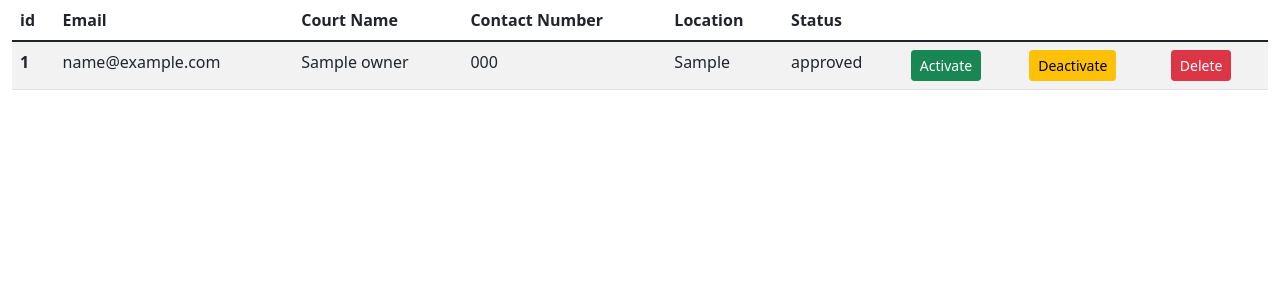
After one commit to mhdshahidak/projectturf, a Django app: page /adminlog/details in a window 1280 px wide. The commit adds this page. Shown: the top 300 px of the page. Run offline with Django 4.2, Linux system fonts and the light colour scheme; tables that the repository leaves empty hold one stand-in row (values such as "Sample post").

Commit message:
detail page

```diff
--- a/adminapp/templates/adminapp/admin_home.html
+++ b/adminapp/templates/adminapp/admin_home.html
@@ -11,6 +11,8 @@
 </head>
 <body>
     <a  class="btn btn-danger btn-sm" href="{% url 'adminapp:logout' %}" style="margin-left: 30px; margin-top: 20px;">Logout</a>
+    <a  class="btn btn-success btn-sm" href="{% url 'adminapp:details' %}" style="margin-left: 30px; margin-top: 20px;">Details</a>
+
     <table class="table">
         <thead>
           <tr>
--- /dev/null
+++ b/adminapp/templates/adminapp/details.html
@@ -0,0 +1,43 @@
+<!DOCTYPE html>
+<html lang="en">
+<head>
+    <meta charset="UTF-8">
+    <meta http-equiv="X-UA-Compatible" content="IE=edge">
+    <meta name="viewport" content="width=device-width, initial-scale=1.0">
+    <title>Document</title>
+    <link href="https://cdn.jsdelivr.net/npm/bootstrap@5.1.3/dist/css/bootstrap.min.css" rel="stylesheet" integrity="sha384-1BmE4kWBq78iYhFldvKuhfTAU6auU8tT94WrHftjDbrCEXSU1oBoqyl2QvZ6jIW3" crossorigin="anonymous">
+    <script src="https://cdn.jsdelivr.net/npm/bootstrap@5.1.3/dist/js/bootstrap.bundle.min.js" integrity="sha384-ka7Sk0Gln4gmtz2MlQnikT1wXgYsOg+OMhuP+IlRH9sENBO0LRn5q+8nbTov4+1p" crossorigin="anonymous"></script>
+
+</head>
+<body>
+    <div class="container-fluid">
+    <table class="table table-striped">
+  <thead>
+    <tr>
+      <th scope="col">id</th>
+      <th scope="col">Email</th>
+      <th scope="col">Court Name</th>
+      <th scope="col">Contact Number</th>
+      <th scope="col">Location</th>
+      <th scope="col">Status</th>
+    </tr>
+  </thead>
+  <tbody>
+    {% for i in owner %}
+    <tr>
+      <th scope="row">{{i.owner_id}}</th>
+      <td>{{i.email}}</td>
+      <td>{{i.court_name}}</td>
+      <td>{{i.phone_no}}</td>
+      <td>{{i.location}}</td>
+      <td>{{i.status}}</td>
+      <td><a  class="btn btn-success btn-sm" href="{% url 'adminapp:approve' i.owner_id %}">Activate</a></td>
+      <td><a  class="btn btn-warning btn-sm" href="{% url 'adminapp:DeActivate' i.owner_id %}">Deactivate</a></td>
+      <td><a  class="btn btn-danger btn-sm" href="{% url 'adminapp:delete' i.owner_id %}">Delete</a></td>
+    </tr>
+    {% endfor %}
+  </tbody>
+</table>
+</div>
+</body>
+</html>
--- a/adminapp/urls.py
+++ b/adminapp/urls.py
@@ -12,4 +12,16 @@ urlpatterns = [
 
     path('logout',views.logout, name='logout'),
 
+    path('details',views.details, name='details'),
+
+    #path('Activate',views.Activate, name='Activate'),
+
+    path('DeActivate/<int:id>',views.Deactivate, name='DeActivate'),
+
+    path('delete/<int:id>',views.delete, name='delete'),
+
+
+
+
+
 ]
--- a/adminapp/views.py
+++ b/adminapp/views.py
@@ -36,3 +36,15 @@ def logout(request):
     del request.session['admin']
     request.session.flush()
     return redirect('adminapp:adminlogin')
+
+def details(request):
+    owners_dts = Owners.objects.all()
+    return render(request,'details.html',{'owner':owners_dts,})
+
+def Deactivate(request,id):
+    status = "DeActivate"
+    Owners.objects.filter(owner_id=id).update(status=status)
+    return redirect('adminapp:details')
+
+def delete(request):
+    pass
--- a/app/templates/home.html
+++ b/app/templates/home.html
@@ -26,7 +26,7 @@
                     </div>
                     <div class="carousel-inner image_curve">
                         <div class="carousel-item active">
-                            <a href="#">
+                            <a href="{% url 'owners:booking' t.id t.owner_id.owner_id %}">
                                 <img src="{{t.first_image.url}}" class="d-block w-100" alt="...">
                             </a>
                             <div class="carousel-caption d-none d-md-block">
@@ -34,7 +34,7 @@
                             </div>
                         </div>
                         <div class="carousel-item">
-                            <a href="#">
+                            <a href="{% url 'owners:booking' t.id t.owner_id.owner_id %}">
                                 <img src="{{t.second_image.url}}"
                                      class="d-block w-100"
                                      alt="...">
@@ -44,7 +44,7 @@
                             </div>
                         </div>
                         <div class="carousel-item">
-                            <a href="#">
+                            <a href="{% url 'owners:booking' t.id t.owner_id.owner_id %}">
                                 <img src="{{t.third_image.url}}"
                                      class="d-block w-100"
                                      alt="...">
--- a/owners/models.py
+++ b/owners/models.py
@@ -3,6 +3,7 @@ from xmlrpc.client import DateTime
 from django.db import models
 
 from app.models import Customer
+
 
 # Create your models here.
 class Owners(models.Model):
--- a/owners/templates/owners/booking.html
+++ b/owners/templates/owners/booking.html
@@ -4,11 +4,11 @@
     <div class="container-fluid">
         <!-- <div class="row first"></div> -->
         <div class="row profile">
-            <div class="col-md-6 proarea">
+            <div class="col-md-6 proarea"style="background: url({{turf.bg_image.url}});background-size: cover; height: 400px; width: 100%;">
                 <div class="propic">
-                    <img src="https://in.bmscdn.com/iedb/movies/images/extra/vertical_logo/mobile/thumbnail/xxlarge/ghostbusters-afterlife-et00119705-12-01-2022-11-44-56.jpg"
+                    <img src="{{ turf.profile_image.url }}"
                          class="img-fluid"
-                         style="border-radius: 15px;">
+                    style="border-radius: 15px; width: 350px; height: 350px;">
                 </div>
                 <div class="details"></div>
             </div>
--- a/owners/urls.py
+++ b/owners/urls.py
@@ -8,7 +8,7 @@ urlpatterns = [
 
     path('register', views.register, name='register'),
 
-    path('booking', views.booking, name='booking'),
+    path('booking/<int:id>/<int:oid>', views.booking, name='booking'),
 
     path('turfhome', views.turfhome, name='turfhome'),
 
--- a/static/booking.css
+++ b/static/booking.css
@@ -5,13 +5,13 @@
     background-size: cover;
     height: 50px;
 }
-.profile{
+/* .profile{
     background: url(/static/images/turf3-2.jpg);
     background-size: cover;
     background-attachment: fixed;
     height: 400px;
     width: 100%;
-}
+} */
 .propic{
     width: 240px;
     height:40px;
```
Also changed, not shown: app/views.py (+10 -3 lines), owners/templates/owners/turf_home.html (+11 -1 lines), owners/views.py (+9 -2 lines), turf/decorators.py (added, +11 -0 lines).
